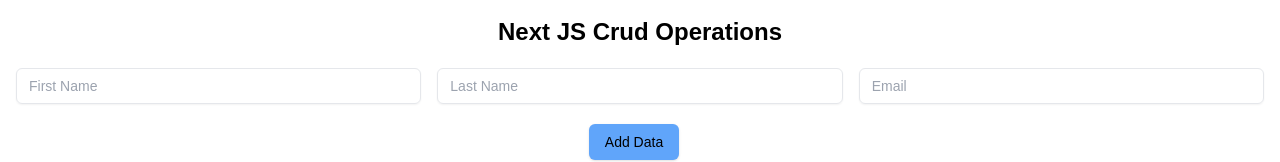
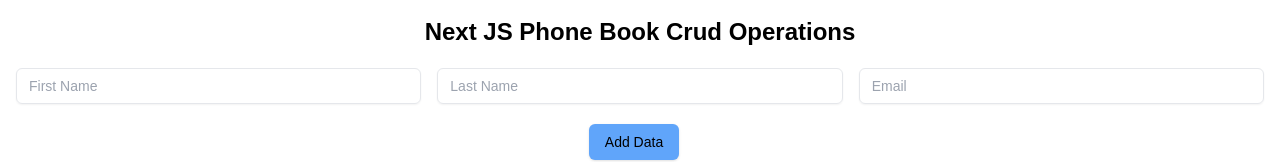
Before and after one commit to kolambkar11/nxtcrudoperation, a Next.js app: page / in a window 1280 px wide. Shown: the top 162 px of the page. Built offline with nearby package versions, Linux system fonts and the light colour scheme; no server answers.

Commit message:
final changes done

```diff
--- a/src/app/page.tsx
+++ b/src/app/page.tsx
@@ -5,7 +5,7 @@
   return (
     <div className="main p-4">
       <h2 className="main-header text-center text-2xl font-bold">
-        Next JS Crud Operations
+        Next JS Phone Book Crud Operations
       </h2>
       <Myform />
       <Toaster />
```
